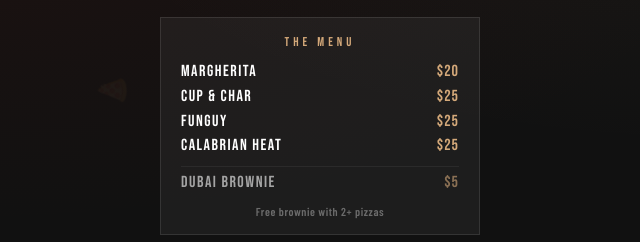
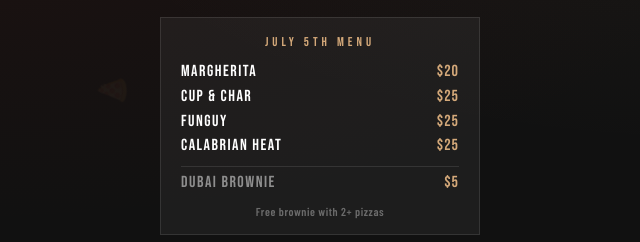
Before and after one commit to BROCATOEATZ/BROCATOEATZ, a website: page index.html in a window 1280 px wide. Shown: the part 487-729 px from the top of the page, 320-960 px from the left. Drawn offline with nearby package versions, Linux system fonts and the light colour scheme.

Commit message:
Update index.html

```diff
--- a/index.html
+++ b/index.html
@@ -299,7 +299,7 @@ display:inline-block;padding:.15rem .5rem;font-family:'Barlow Condensed',sans-se
 
     <!-- MENU PREVIEW -->
     <div class="menu-preview">
-      <div class="menu-preview-title">THE MENU</div>
+      <div class="menu-preview-title">JULY 5TH MENU</div>
       <div class="menu-preview-items">
         <div class="menu-preview-item">
           <span class="menu-preview-name">MARGHERITA</span>
@@ -317,8 +317,8 @@ display:inline-block;padding:.15rem .5rem;font-family:'Barlow Condensed',sans-se
           <span class="menu-preview-name">CALABRIAN HEAT</span>
           <span class="menu-preview-price">$25</span>
         </div>
-        <div class="menu-preview-item" style="border-top:1px solid rgba(255,255,255,.1);margin-top:.35rem;padding-top:.35rem;opacity:.6">
-          <span class="menu-preview-name">DUBAI BROWNIE</span>
+        <div class="menu-preview-item" style="border-top:1px solid rgba(255,255,255,.1);margin-top:.35rem;padding-top:.35rem">
+          <span class="menu-preview-name" style="color:rgba(255,255,255,.5)">DUBAI BROWNIE</span>
           <span class="menu-preview-price">$5</span>
         </div>
       </div>
@@ -518,9 +518,8 @@ display:inline-block;padding:.15rem .5rem;font-family:'Barlow Condensed',sans-se
     <div style="font-family:'Barlow Condensed',sans-serif;font-size:1rem;font-weight:600;color:rgba(255,255,255,.7);letter-spacing:.08em;margin-bottom:.35rem">Pre-orders open</div>
     <div style="font-family:'Bebas Neue',sans-serif;font-size:1.3rem;letter-spacing:3px;color:white;margin-bottom:1.25rem">TUESDAY, JULY 1ST @ 7:00 PM</div>
     <div style="border-top:1px solid rgba(255,255,255,.08);padding-top:.9rem;margin-bottom:1rem">
-      <div style="font-family:'Barlow Condensed',sans-serif;font-size:.65rem;font-weight:700;letter-spacing:.15em;text-transform:uppercase;color:rgba(255,255,255,.2);margin-bottom:.4rem">Have a secret code?</div>
       <div style="display:flex;gap:.4rem">
-        <input id="secret-code-input" type="text" placeholder="Enter code" style="flex:1;background:rgba(255,255,255,.06);border:1px solid rgba(255,255,255,.1);color:white;padding:.45rem .6rem;font-family:'Bebas Neue',sans-serif;font-size:.85rem;letter-spacing:2px;outline:none;text-transform:uppercase" onkeydown="if(event.key==='Enter')checkSecretCode()">
+        <input id="secret-code-input" type="text" placeholder="Early Access" style="flex:1;background:rgba(255,255,255,.06);border:1px solid rgba(255,255,255,.1);color:white;padding:.45rem .6rem;font-family:'Bebas Neue',sans-serif;font-size:.85rem;letter-spacing:2px;outline:none;text-transform:uppercase" onkeydown="if(event.key==='Enter')checkSecretCode()">
         <button onclick="checkSecretCode()" style="background:rgba(255,255,255,.1);border:none;color:rgba(255,255,255,.6);padding:.45rem .75rem;font-family:'Bebas Neue',sans-serif;font-size:.8rem;letter-spacing:1px;cursor:pointer">GO</button>
       </div>
       <div id="secret-code-err" style="display:none;font-family:'Barlow Condensed',sans-serif;font-size:.7rem;color:#e55;margin-top:.3rem;letter-spacing:.05em">Invalid code.</div>
```
